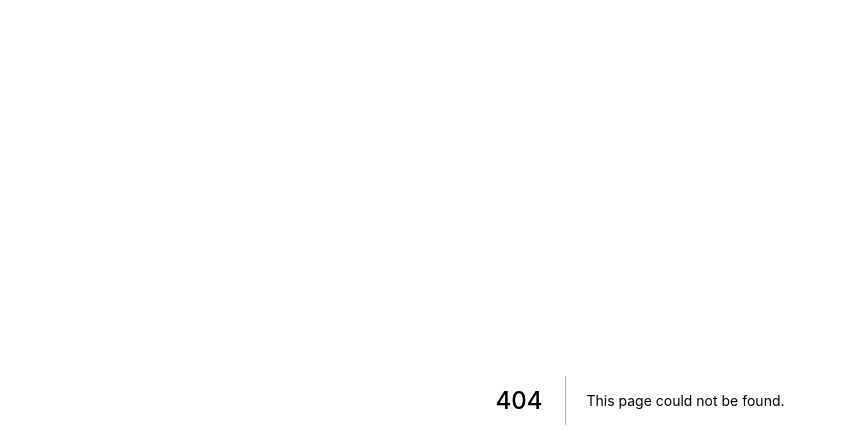
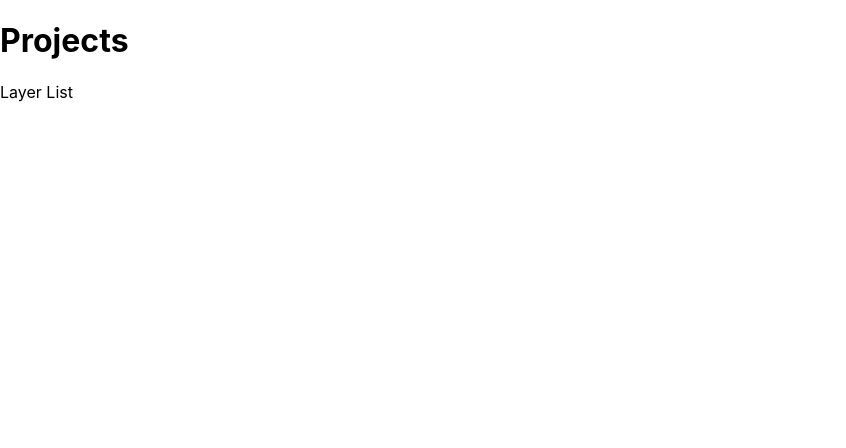
Before and after one commit to rpp33-boc-pacific/improvibe, a Next.js app: page /projects in a window 1280 px wide. Before the commit this address had no page. Shown: the top 448 px of the page, without its empty margins (0-846 px from the left). Built offline with nearby package versions, Linux system fonts and the light colour scheme.

Commit message:
create projects page route. Render LayerList component

```diff
--- a/components/projectEditor/LayerList.tsx
+++ b/components/projectEditor/LayerList.tsx
@@ -1,3 +1,10 @@
-export default function Contact() {
-  return <div>This is the contact page.</div>
+import React from 'react';
+
+function LayerList() {
+
+  return (
+    <div>Layer List</div>
+  );
 }
+
+export default LayerList;
--- /dev/null
+++ b/pages/projects.tsx
@@ -0,0 +1,10 @@
+import LayerList from '../components/projectEditor/LayerList'
+
+export default function Projects() {
+  return (
+    <>
+      <h1>Projects</h1>
+      <LayerList />
+    </>
+  );
+}
```
